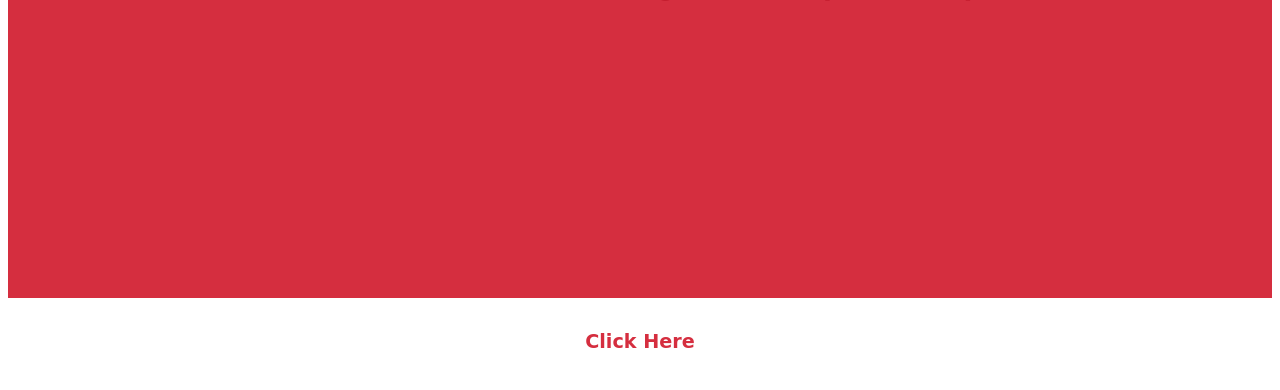
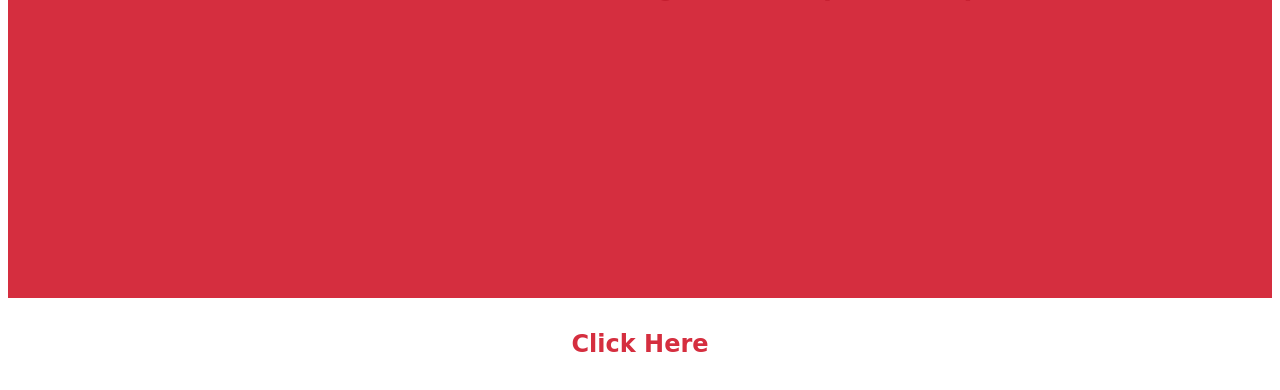
Before and after one commit to Gigx267/Poems-book, a plain HTML site: page index.html in a window 1280 px wide. Shown: the part 430-820 px from the top of the page. Drawn offline with Linux system fonts and the light colour scheme.

Commit message:
Update index.html

```diff
--- a/index.html
+++ b/index.html
@@ -1,6 +1,7 @@
 <div>   <P style="font-size: xx-large; font-weight: 900;">  Thanks You For Making Me feel Speical Popcorn   </P></div>
+
 <p style="font-size: xx-large; font-weight: 800;">
-    <a href="Home.html"> Click Here </a>
+    <a href="Home.html" style="font-size: x-large;"> Click Here </a>
 </p>
 
 
```
